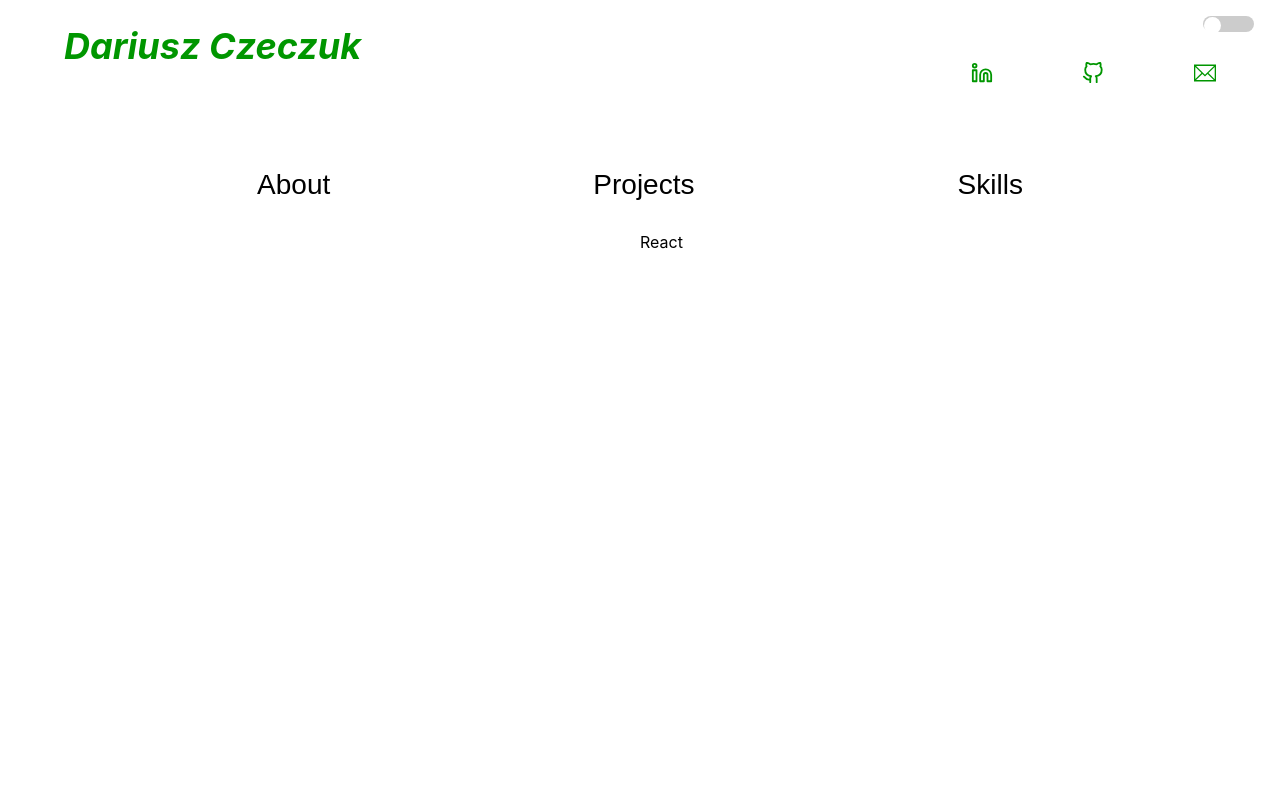
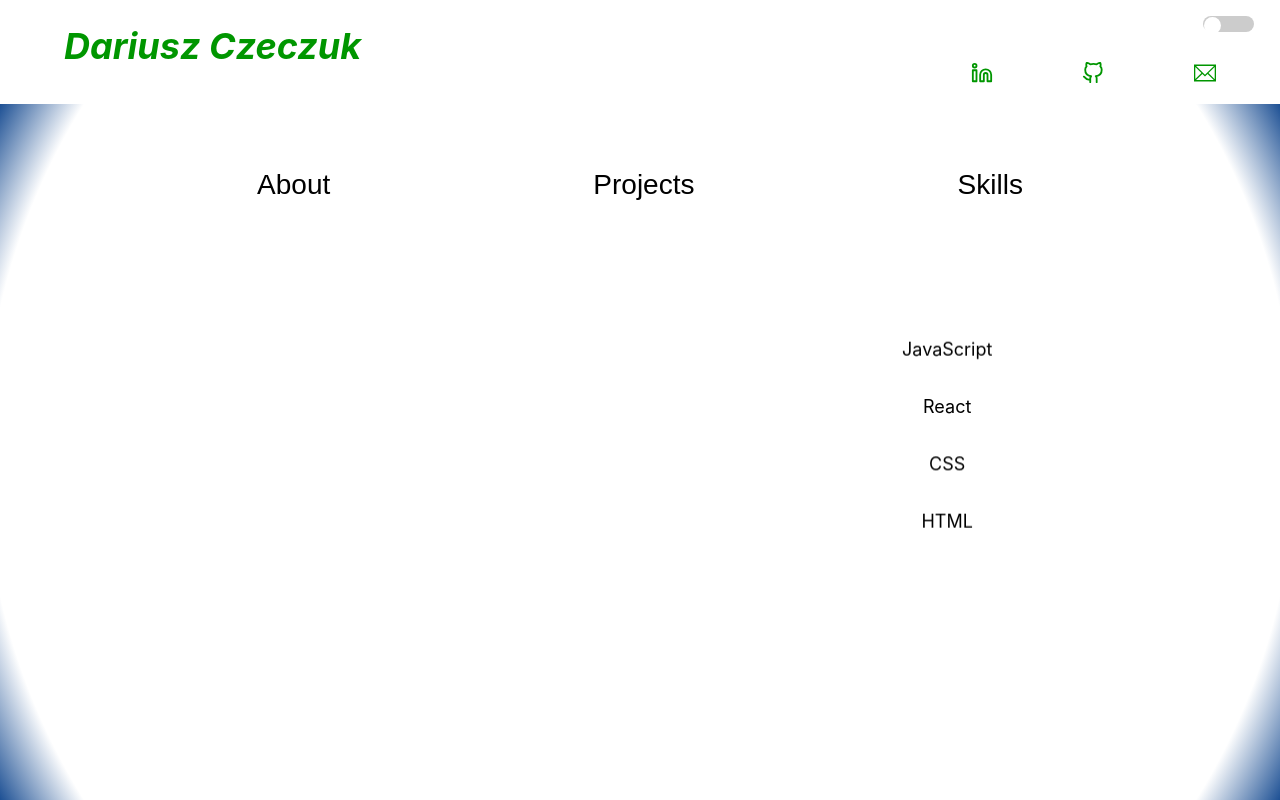
Before and after one commit to Dariusz8/portfolio, a React (Create React App) app: page / in a window 1280 px wide. Both pictures are taken after a click on the button "Skills". Built offline with nearby package versions, Linux system fonts and the light colour scheme.

Commit message:
portfolio -skillsMehScroll

```diff
--- a/src/components/About.js
+++ b/src/components/About.js
@@ -16,7 +16,7 @@ const AboutHeader = styled.h1`
 `
 const AllAboutContent = styled.div`
 width:48vw;
-height:87vh;
+height:70vh;
 //border: solid 5px purple;
 position: fixed;
 left:50vw;
@@ -24,6 +24,7 @@ top:27vh;
 `
 
 const AboutText = styled.p`
+text-indent: 3vh;
 `
 
 export default About
--- a/src/components/Body.js
+++ b/src/components/Body.js
@@ -53,14 +53,15 @@ const Body = () => {
                     <Skills/>
                 }
             </AboutSection>
+            <CheckModeContainer>
+                <CheckModeButton checked={isChecked} onChange={handleCheckMode} />
+                <CheckModeSlider>
+                    <CheckModeSliderDot />
+                </CheckModeSlider>
+            </CheckModeContainer>
         </WholeContent>
-        <CheckModeContainer>
-            <CheckModeButton checked={isChecked} onChange={handleCheckMode} />
-            <CheckModeSlider>
-                <CheckModeSliderDot />
-            </CheckModeSlider>
-        </CheckModeContainer>
         </DaBody>
+
     )
 }
 
@@ -69,6 +70,8 @@ width:100vw;
 height:87vh;
 position: fixed;
 top:13vh;
+background: rgb(255,255,255);
+background: radial-gradient(circle, rgba(255,255,255,1) 90%, rgba(29,80,148,1) 100%);
 //border: solid 6px yellowgreen;
 `
 const WholeContent = styled.div`
--- a/src/components/Header.js
+++ b/src/components/Header.js
@@ -45,21 +45,21 @@ const Linkedin = styled.p`
 font-size:22px;
 
 &:hover{
-    font-size:28px;
+    scale:2;
 }
 `
 const Github = styled.p`
 font-size:22px;
 
 &:hover{
-    font-size:28px;
+    scale:2;
 }
 `
 const Email = styled.p`
 font-size:22px;
 
 &:hover{
-    font-size:28px;
+    scale:2;
 }
 `
 const HeadLink = styled.a`
--- a/src/components/Skills.js
+++ b/src/components/Skills.js
@@ -4,22 +4,45 @@ import styled from "styled-components";
 const Skills = () =>{
     return(
         <AllSkillsContent>
-            <SkillsText>
-                React
-            </SkillsText>
+            <SkillsList>
+                <SkillsText>JavaScript</SkillsText>
+                <SkillsText>React</SkillsText>
+                <SkillsText>CSS</SkillsText>
+                <SkillsText>HTML</SkillsText>
+                <SkillsText>Node.js</SkillsText>
+                <SkillsText>MongoDB</SkillsText>
+                <SkillsText>Python</SkillsText>
+                <SkillsText>R</SkillsText>
+            </SkillsList>
         </AllSkillsContent>
     )
 }
 
 const AllSkillsContent = styled.div`
 width:48vw;
-height:87vh;
+height:30vh;
 //border: solid 5px purple;
+overflow-y:scroll;
 position: fixed;
 left:50vw;
-top:27vh;
+top:40vh;
+text-align: center;
+transform-style: preserve-3d;
+z-index: 100;
+`
+const SkillsList = styled.div`
+//list-style: none;
+padding:0px;
+margin:0px;
+transform-style: preserve-3d;
+transform-origin: 50% 50%;
+transition: transform 0.5 ease;
+transform: rotateX(-20deg) translateZ(-100px)
 `
 const SkillsText = styled.p`
+margin: 5vh 0 5vh 0;
+font-size:18px;
+transform: rotateX(20deg);
 `
 
 export default Skills;
```
